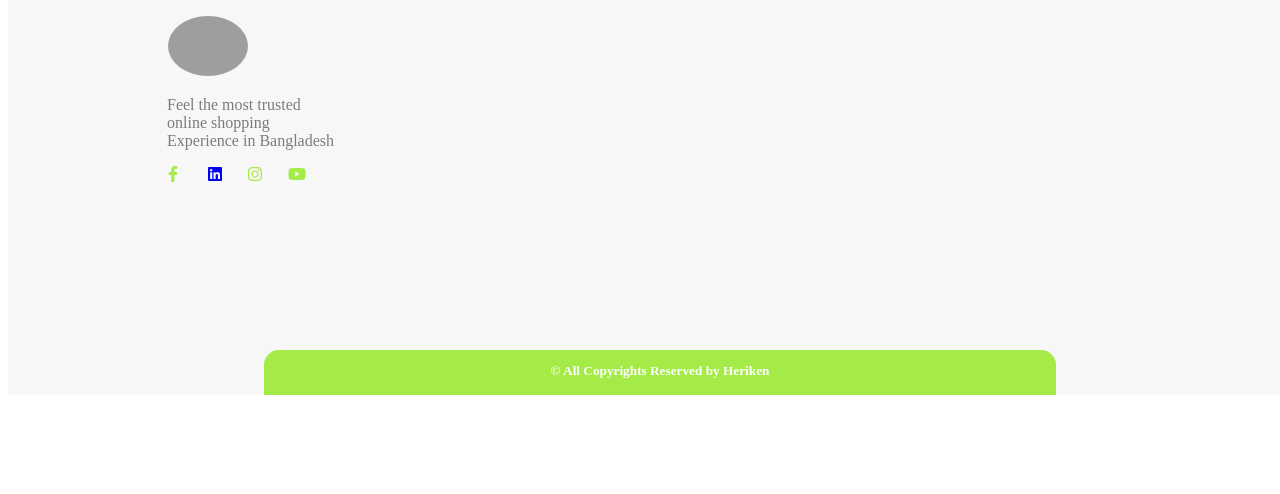
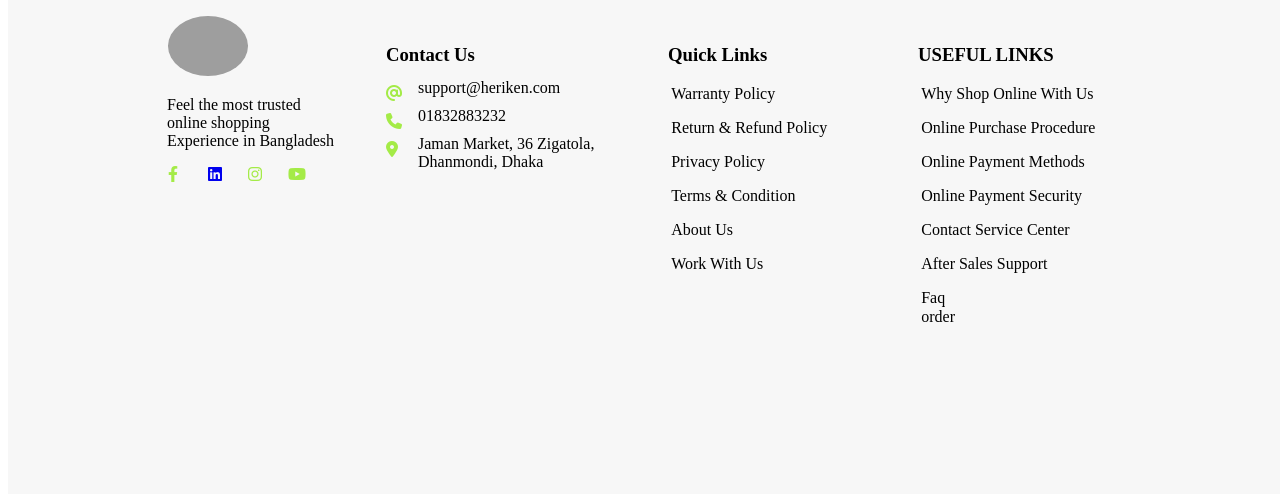
Before and after one commit to Shahrear-roman/webdesign, a plain HTML site: page index.html in a window 1280 px wide. Shown: the part 464-958 px from the top of the page. Before the commit the page ends 872 px from the top, so only its background shows below. Drawn offline with Linux system fonts and the light colour scheme; grey boxes are pictures that could not be loaded.

Commit message:
adding file

```diff
--- a/layout.html
+++ b/index.html
@@ -110,6 +110,49 @@
                                 </div>
                             </div>
                         </div>
+                        <!-- different content -->
+                        <div class="card">
+                            <h3><b>Contact Us</b></h3>
+                                <i _ngcontent-dmy-c91="" class="fa-solid fa-at"></i>
+                                <span><p class="ptag">support@heriken.com</p></span>
+                                <i _ngcontent-dmy-c91="" class="fa-solid fa-phone"></i>
+                                <span><p class="ptag">01832883232</p></span>
+                                <i _ngcontent-dmy-c91="" class="fa-solid fa-location-dot"></i>
+                                <span><p class="ptag">Jaman Market, 36 Zigatola, Dhanmondi, Dhaka</p></span>
+                        </div>
+                        <!-- card 2 start-->
+                        <div class="card2">
+                            <h3><b>Quick Links</b></h3>
+                                <div class="list">
+                                    <ul>
+                                        <li>Warranty Policy</li>
+                                        <li>Return & Refund Policy</li>
+                                        <li>Privacy Policy</li>
+                                        <li>Terms & Condition</li>
+                                        <li>About Us</li>
+                                        <li>Work With Us</li>
+                                    </ul>
+                                </div>
+                        </div>
+                        <!-- card 2 end -->
+
+                        <!-- card 3 start -->
+                        <div class="card3">
+                            <h3><b>USEFUL LINKS</b></h3>
+                                <div class="list">
+                                    <ul>
+                                        <li>Why Shop Online With Us </li>
+                                        <li>Online Purchase Procedure</li>
+                                        <li>Online Payment Methods</li>
+                                        <li>Online Payment Security</li>
+                                        <li>Contact Service Center</li>
+                                        <li>After Sales Support</li>
+                                        <li>Faq</li>
+                                    </ul>
+                                    <p id="order">order</p>
+                                </div>
+                        </div>
+                        <!-- card 3 end -->
                     </div>
                     <div class="fot">
                         <h5>© All Copyrights Reserved by <a href="heriken.com">Heriken</a></h5>
--- a/style.css
+++ b/style.css
@@ -226,6 +226,7 @@ div p {
     margin-left: -1px;
     white-space: 5px;
     margin-top: 1em;
+    opacity: 1;
 
 }
 
@@ -263,3 +264,61 @@ div p {
     color: white;
     text-decoration: none;
 }
+
+.grid .card {
+    max-height: 465px;
+    max-width: 227px;
+    margin-top: 1.6em;
+    margin-left: 3em;
+}
+
+.card i {
+    color: #a4eb47;
+}
+
+.card .ptag {
+    margin-left: 2em;
+    opacity: 1;
+}
+
+.card2 {
+    height: 465px;
+    width: 305px;
+    margin-top: 1.6em;
+}
+
+.card2 .list {
+    text-align: left;
+    margin-left: -2.3em;
+}
+
+.card2 ul {
+    list-style-type: none;
+}
+
+.list ul li {
+    margin: 1em 0em;
+}
+
+.card3 {
+    height: 465px;
+    width: 305px;
+    margin-top: 1.6em;
+    margin-left: -5em;
+}
+
+
+.card3 .list {
+    text-align: left;
+    margin-left: -2.3em;
+}
+
+.card3 ul {
+    list-style-type: none;
+}
+
+.list #order {
+    margin-left: 2.5em;
+    padding-top: 9px;
+    opacity: 1;
+}
```
